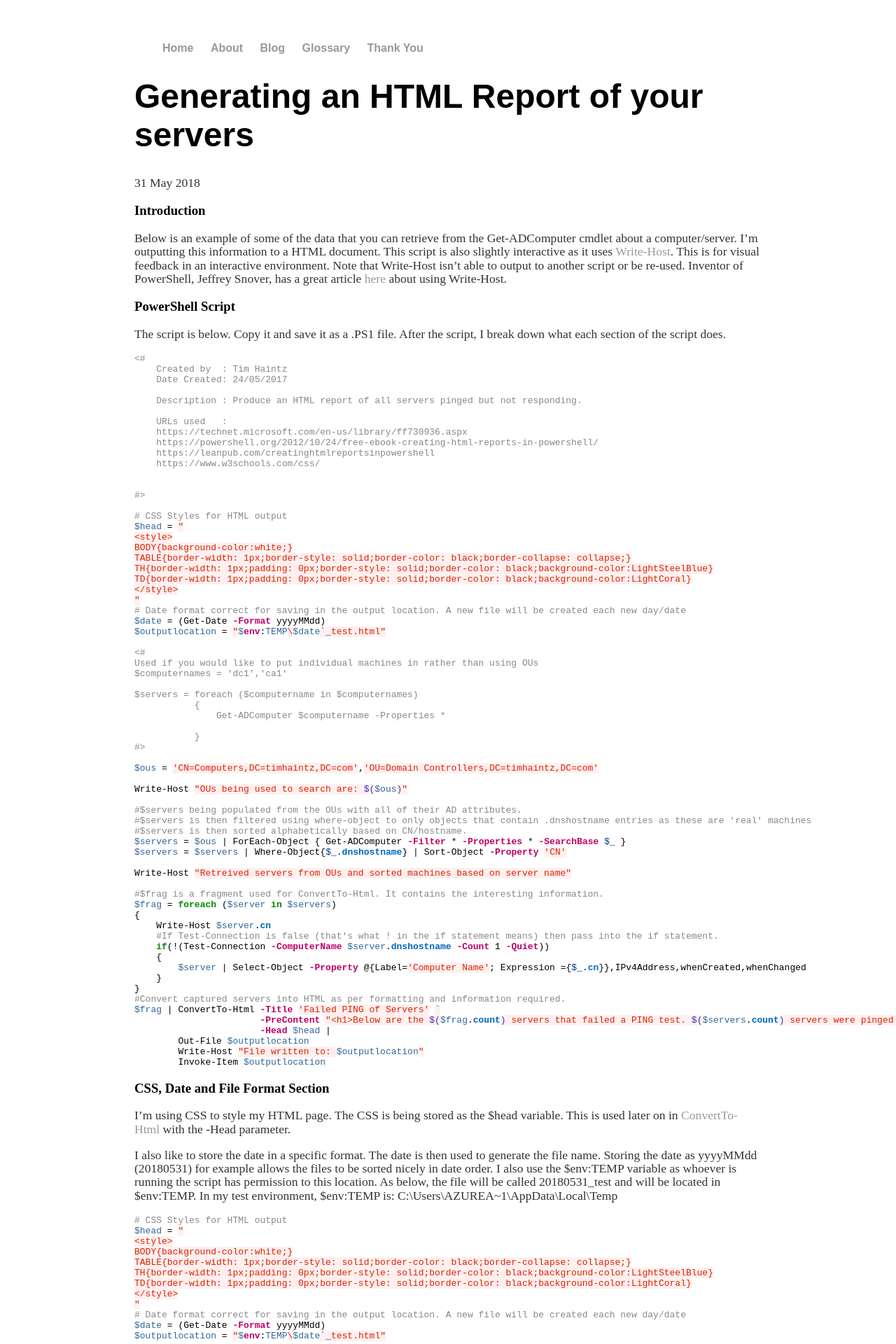
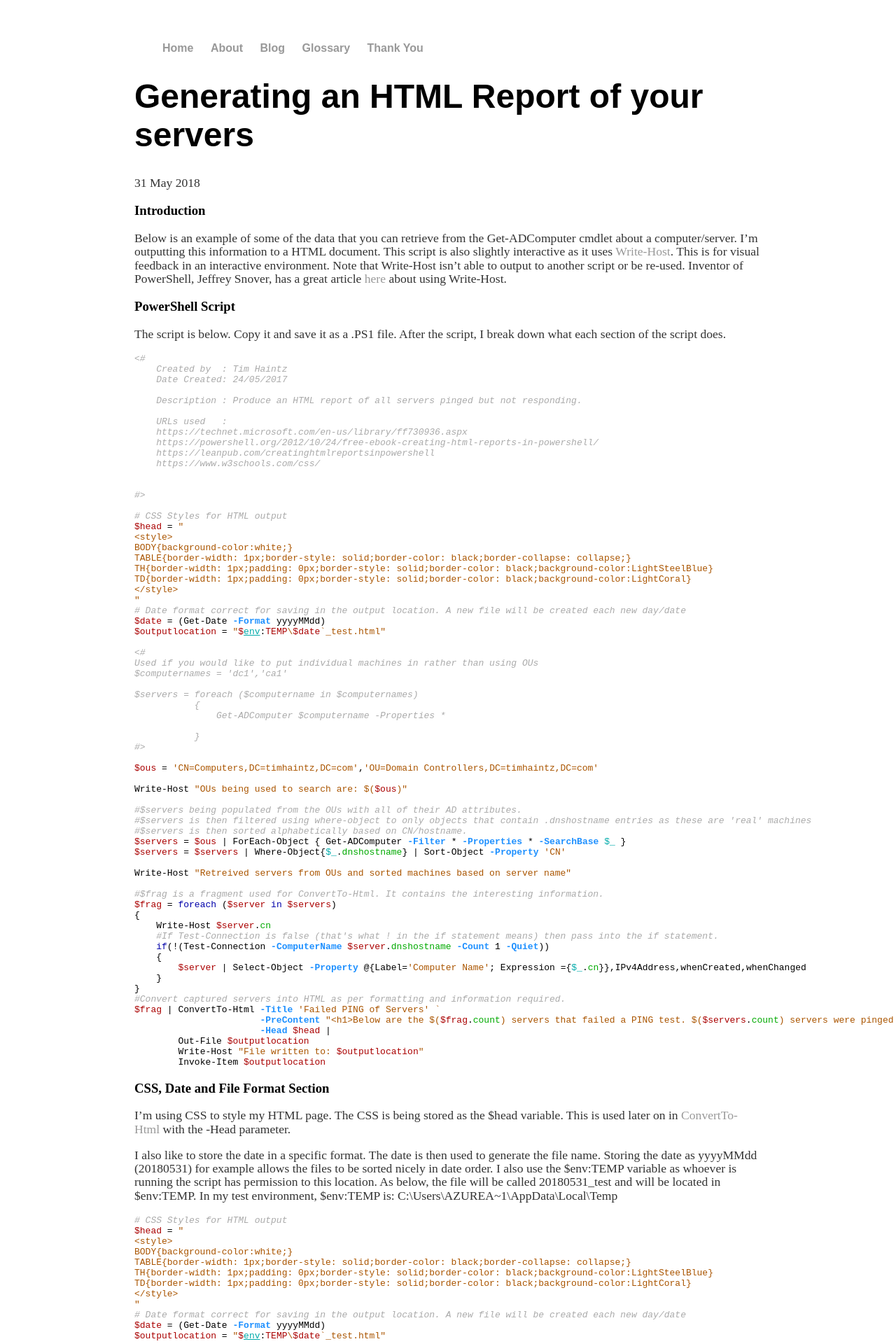
Before and after one commit to timhaintz/timhaintz.github.io, a Jekyll site: the page built from _posts/2018-05-31-Generating-an-HTML-report-of-your-servers.md, in a window 1280 px wide. Shown: the top 1920 px of the page at 70% size. Built offline with Jekyll 4.4.1, drawn with Linux system fonts in a browser that asks for light colours.

Commit message:
Updated CSS to autumn theme.

```diff
--- a/css/main.css
+++ b/css/main.css
@@ -43,69 +43,67 @@
 
 .highlight .hll { background-color: #ffffcc }
 .highlight  { background: #ffffff; }
-.highlight .c { color: #888888 } /* Comment */
-.highlight .err { color: #a61717; background-color: #e3d2d2 } /* Error */
-.highlight .k { color: #008800; font-weight: bold } /* Keyword */
-.highlight .ch { color: #888888 } /* Comment.Hashbang */
-.highlight .cm { color: #888888 } /* Comment.Multiline */
-.highlight .cp { color: #cc0000; font-weight: bold } /* Comment.Preproc */
-.highlight .cpf { color: #888888 } /* Comment.PreprocFile */
-.highlight .c1 { color: #888888 } /* Comment.Single */
-.highlight .cs { color: #cc0000; font-weight: bold; background-color: #fff0f0 } /* Comment.Special */
-.highlight .gd { color: #000000; background-color: #ffdddd } /* Generic.Deleted */
+.highlight .c { color: #aaaaaa; font-style: italic } /* Comment */
+.highlight .err { color: #FF0000; background-color: #FFAAAA } /* Error */
+.highlight .k { color: #0000aa } /* Keyword */
+.highlight .ch { color: #aaaaaa; font-style: italic } /* Comment.Hashbang */
+.highlight .cm { color: #aaaaaa; font-style: italic } /* Comment.Multiline */
+.highlight .cp { color: #4c8317 } /* Comment.Preproc */
+.highlight .cpf { color: #aaaaaa; font-style: italic } /* Comment.PreprocFile */
+.highlight .c1 { color: #aaaaaa; font-style: italic } /* Comment.Single */
+.highlight .cs { color: #0000aa; font-style: italic } /* Comment.Special */
+.highlight .gd { color: #aa0000 } /* Generic.Deleted */
 .highlight .ge { font-style: italic } /* Generic.Emph */
 .highlight .gr { color: #aa0000 } /* Generic.Error */
-.highlight .gh { color: #333333 } /* Generic.Heading */
-.highlight .gi { color: #000000; background-color: #ddffdd } /* Generic.Inserted */
+.highlight .gh { color: #000080; font-weight: bold } /* Generic.Heading */
+.highlight .gi { color: #00aa00 } /* Generic.Inserted */
 .highlight .go { color: #888888 } /* Generic.Output */
 .highlight .gp { color: #555555 } /* Generic.Prompt */
 .highlight .gs { font-weight: bold } /* Generic.Strong */
-.highlight .gu { color: #666666 } /* Generic.Subheading */
+.highlight .gu { color: #800080; font-weight: bold } /* Generic.Subheading */
 .highlight .gt { color: #aa0000 } /* Generic.Traceback */
-.highlight .kc { color: #008800; font-weight: bold } /* Keyword.Constant */
-.highlight .kd { color: #008800; font-weight: bold } /* Keyword.Declaration */
-.highlight .kn { color: #008800; font-weight: bold } /* Keyword.Namespace */
-.highlight .kp { color: #008800 } /* Keyword.Pseudo */
-.highlight .kr { color: #008800; font-weight: bold } /* Keyword.Reserved */
-.highlight .kt { color: #888888; font-weight: bold } /* Keyword.Type */
-.highlight .m { color: #0000DD; font-weight: bold } /* Literal.Number */
-.highlight .s { color: #dd2200; background-color: #fff0f0 } /* Literal.String */
-.highlight .na { color: #336699 } /* Name.Attribute */
-.highlight .nb { color: #003388 } /* Name.Builtin */
-.highlight .nc { color: #bb0066; font-weight: bold } /* Name.Class */
-.highlight .no { color: #003366; font-weight: bold } /* Name.Constant */
-.highlight .nd { color: #555555 } /* Name.Decorator */
-.highlight .ne { color: #bb0066; font-weight: bold } /* Name.Exception */
-.highlight .nf { color: #0066bb; font-weight: bold } /* Name.Function */
-.highlight .nl { color: #336699; font-style: italic } /* Name.Label */
-.highlight .nn { color: #bb0066; font-weight: bold } /* Name.Namespace */
-.highlight .py { color: #336699; font-weight: bold } /* Name.Property */
-.highlight .nt { color: #bb0066; font-weight: bold } /* Name.Tag */
-.highlight .nv { color: #336699 } /* Name.Variable */
-.highlight .ow { color: #008800 } /* Operator.Word */
+.highlight .kc { color: #0000aa } /* Keyword.Constant */
+.highlight .kd { color: #0000aa } /* Keyword.Declaration */
+.highlight .kn { color: #0000aa } /* Keyword.Namespace */
+.highlight .kp { color: #0000aa } /* Keyword.Pseudo */
+.highlight .kr { color: #0000aa } /* Keyword.Reserved */
+.highlight .kt { color: #00aaaa } /* Keyword.Type */
+.highlight .m { color: #009999 } /* Literal.Number */
+.highlight .s { color: #aa5500 } /* Literal.String */
+.highlight .na { color: #1e90ff } /* Name.Attribute */
+.highlight .nb { color: #00aaaa } /* Name.Builtin */
+.highlight .nc { color: #00aa00; text-decoration: underline } /* Name.Class */
+.highlight .no { color: #aa0000 } /* Name.Constant */
+.highlight .nd { color: #888888 } /* Name.Decorator */
+.highlight .ni { color: #880000; font-weight: bold } /* Name.Entity */
+.highlight .nf { color: #00aa00 } /* Name.Function */
+.highlight .nn { color: #00aaaa; text-decoration: underline } /* Name.Namespace */
+.highlight .nt { color: #1e90ff; font-weight: bold } /* Name.Tag */
+.highlight .nv { color: #aa0000 } /* Name.Variable */
+.highlight .ow { color: #0000aa } /* Operator.Word */
 .highlight .w { color: #bbbbbb } /* Text.Whitespace */
-.highlight .mb { color: #0000DD; font-weight: bold } /* Literal.Number.Bin */
-.highlight .mf { color: #0000DD; font-weight: bold } /* Literal.Number.Float */
-.highlight .mh { color: #0000DD; font-weight: bold } /* Literal.Number.Hex */
-.highlight .mi { color: #0000DD; font-weight: bold } /* Literal.Number.Integer */
-.highlight .mo { color: #0000DD; font-weight: bold } /* Literal.Number.Oct */
-.highlight .sa { color: #dd2200; background-color: #fff0f0 } /* Literal.String.Affix */
-.highlight .sb { color: #dd2200; background-color: #fff0f0 } /* Literal.String.Backtick */
-.highlight .sc { color: #dd2200; background-color: #fff0f0 } /* Literal.String.Char */
-.highlight .dl { color: #dd2200; background-color: #fff0f0 } /* Literal.String.Delimiter */
-.highlight .sd { color: #dd2200; background-color: #fff0f0 } /* Literal.String.Doc */
-.highlight .s2 { color: #dd2200; background-color: #fff0f0 } /* Literal.String.Double */
-.highlight .se { color: #0044dd; background-color: #fff0f0 } /* Literal.String.Escape */
-.highlight .sh { color: #dd2200; background-color: #fff0f0 } /* Literal.String.Heredoc */
-.highlight .si { color: #3333bb; background-color: #fff0f0 } /* Literal.String.Interpol */
-.highlight .sx { color: #22bb22; background-color: #f0fff0 } /* Literal.String.Other */
-.highlight .sr { color: #008800; background-color: #fff0ff } /* Literal.String.Regex */
-.highlight .s1 { color: #dd2200; background-color: #fff0f0 } /* Literal.String.Single */
-.highlight .ss { color: #aa6600; background-color: #fff0f0 } /* Literal.String.Symbol */
-.highlight .bp { color: #003388 } /* Name.Builtin.Pseudo */
-.highlight .fm { color: #0066bb; font-weight: bold } /* Name.Function.Magic */
-.highlight .vc { color: #336699 } /* Name.Variable.Class */
-.highlight .vg { color: #dd7700 } /* Name.Variable.Global */
-.highlight .vi { color: #3333bb } /* Name.Variable.Instance */
-.highlight .vm { color: #336699 } /* Name.Variable.Magic */
-.highlight .il { color: #0000DD; font-weight: bold } /* Literal.Number.Integer.Long */
+.highlight .mb { color: #009999 } /* Literal.Number.Bin */
+.highlight .mf { color: #009999 } /* Literal.Number.Float */
+.highlight .mh { color: #009999 } /* Literal.Number.Hex */
+.highlight .mi { color: #009999 } /* Literal.Number.Integer */
+.highlight .mo { color: #009999 } /* Literal.Number.Oct */
+.highlight .sa { color: #aa5500 } /* Literal.String.Affix */
+.highlight .sb { color: #aa5500 } /* Literal.String.Backtick */
+.highlight .sc { color: #aa5500 } /* Literal.String.Char */
+.highlight .dl { color: #aa5500 } /* Literal.String.Delimiter */
+.highlight .sd { color: #aa5500 } /* Literal.String.Doc */
+.highlight .s2 { color: #aa5500 } /* Literal.String.Double */
+.highlight .se { color: #aa5500 } /* Literal.String.Escape */
+.highlight .sh { color: #aa5500 } /* Literal.String.Heredoc */
+.highlight .si { color: #aa5500 } /* Literal.String.Interpol */
+.highlight .sx { color: #aa5500 } /* Literal.String.Other */
+.highlight .sr { color: #009999 } /* Literal.String.Regex */
+.highlight .s1 { color: #aa5500 } /* Literal.String.Single */
+.highlight .ss { color: #0000aa } /* Literal.String.Symbol */
+.highlight .bp { color: #00aaaa } /* Name.Builtin.Pseudo */
+.highlight .fm { color: #00aa00 } /* Name.Function.Magic */
+.highlight .vc { color: #aa0000 } /* Name.Variable.Class */
+.highlight .vg { color: #aa0000 } /* Name.Variable.Global */
+.highlight .vi { color: #aa0000 } /* Name.Variable.Instance */
+.highlight .vm { color: #aa0000 } /* Name.Variable.Magic */
+.highlight .il { color: #009999 } /* Literal.Number.Integer.Long */
```
